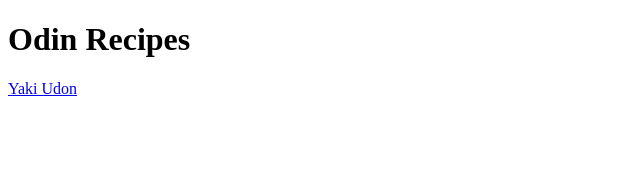
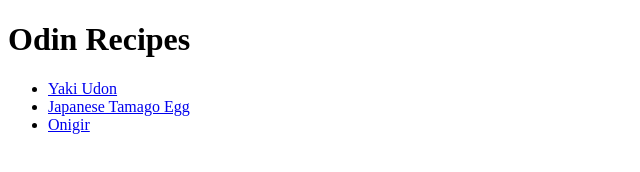
Before and after one commit to weklihua/odin-recipes, a plain HTML site: page index.html in a window 1280 px wide. Shown: the whole page, without its empty margins (0-640 px from the left). Drawn offline with Linux system fonts and the light colour scheme.

Commit message:
fix index.html

```diff
--- a/index.html
+++ b/index.html
@@ -8,6 +8,16 @@
 </head>
 <body>
     <h1>Odin Recipes</h1>
-    <a href="recipes/udon.html">Yaki Udon</a>
+    <ul>
+        <li>
+            <a href="./recipes/udon.html">Yaki Udon</a>
+        </li>
+        <li>
+            <a href="./recipes/tamago_egg.html">Japanese Tamago Egg</a>
+        </li>
+        <li>
+            <a href="./recipes/onigir.html">Onigir</a>
+        </li>
+    </ul>
 </body>
 </html>
```
Also changed, not shown: recipes/onigir.html (+1 -0 lines).
